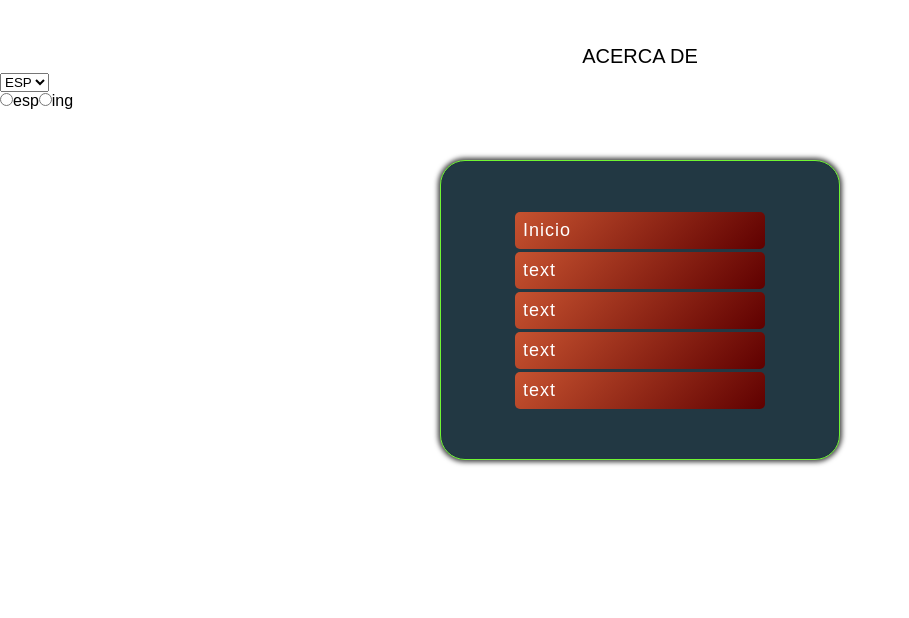
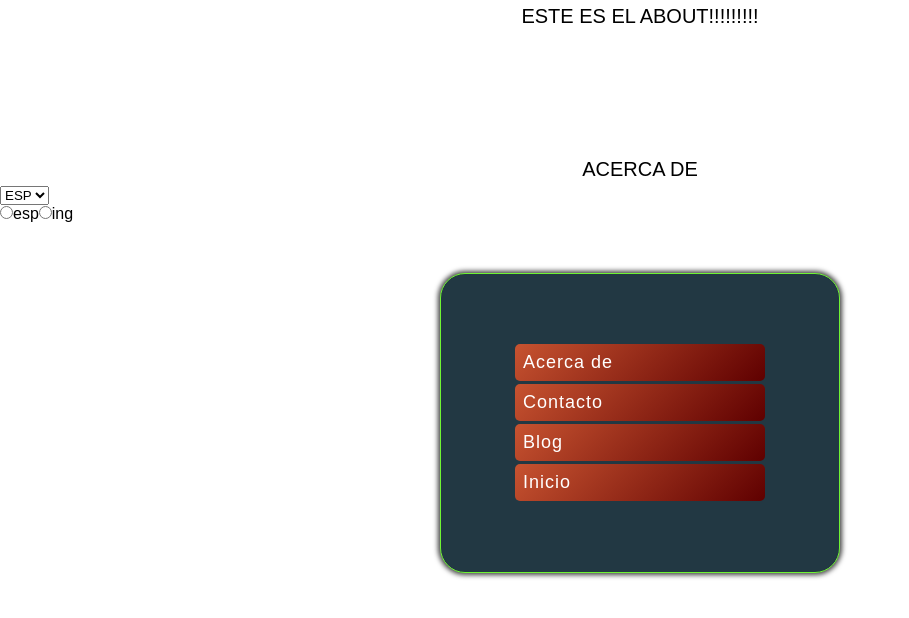
Before and after one commit to QuentinTheBard/EFI_JavaScript, a React (Create React App) app: page /About in a window 1280 px wide. Shown: the top 618 px of the page, without its empty margins (0-909 px from the left). Built offline with nearby package versions, Linux system fonts and the light colour scheme.

Commit message:
rutas añadidas

```diff
--- a/src/App.js
+++ b/src/App.js
@@ -3,21 +3,39 @@ import React from 'react';
 import Menu from './components/menuViejo'
 import MenuLang from './components/menuLeng'
 import "./CSS/switch.css"
-
-import {ThemeProvider} from './Context/ThemeContext';
+import About from './pages/About'
+import Blog from './pages/Blog'
+import Contact from './pages/Contact';
+import { ThemeProvider } from './Context/ThemeContext';
 import MenuTheme from './components/menuTheme'
-import {LanguageProvider} from './Context/LanguageContext';
-
+import { LanguageProvider } from './Context/LanguageContext';
+import ReactDOM from 'react-dom';
+import {
+  BrowserRouter as Router,
+  Routes,
+  Route, Redirect, Navigate
+} from "react-router-dom";
 
 
 function App() {
-  return(
+  return (
 
     <div className="App">
+      <Router>
+        <Routes>
+          <Route path="/About" element={<About />} />
+          <Route path="/Blog" element={<Blog />} />
+          <Route path="/Contact" element={<Contact />} />
 
-      <LanguageProvider>
-      <MenuLang />
-      </LanguageProvider>
+
+        </Routes>
+
+        <LanguageProvider>
+          <MenuLang />
+        </LanguageProvider>
+
+      </Router>;
+
 
       {/* <ThemeProvider> */}
       {/* <MenuTheme/> */}
--- a/src/components/menuLeng.js
+++ b/src/components/menuLeng.js
@@ -1,12 +1,14 @@
 import React from 'react';
 import "../CSS/style.css";
-import {useContext} from "react"
+import { useContext } from "react"
+import { Link } from 'react-router-dom';
 import LanguageContext from '../Context/LanguageContext';
 
 function Menu2() {
-    const {text, handleLanguage} = useContext(LanguageContext);
+    const { text, handleLanguage } = useContext(LanguageContext);
 
-    return(
+    return (
+
         <div>
             <div className="titleContainer">
                 <h1 className="Title">{text.About}</h1>
@@ -33,23 +35,31 @@ function Menu2() {
                     onClick={handleLanguage}
                     value="eng"
                 />
-                    <label>ing</label>
+                <label>ing</label>
             </div>
 
             <section className="section">
                 <div className="DirectionsContainer">
                     <ul>
-                        <li><a href="">{text.Home}</a></li>
-                        <li><a href="">text</a></li>
-                        <li><a href="">text</a></li>
-                        <li><a href="">text</a></li>
-                        <li><a href="">text</a></li>
+                        <li>
+                            <Link to="/About" exact >{text.About}</Link>
+                        </li>
+                        <li>
+                            <Link to="/Contact">{text.Contact}</Link>
+                        </li>
+                        <li>
+                            <Link to="/Blog">Blog</Link>
+                        </li>
+                        <li>
+                            <Link to="/">{text.Home}</Link>
+                        </li>
                     </ul>
                 </div>
             </section>
 
 
         </div>
+
     )
 }
 
--- /dev/null
+++ b/src/pages/About.jsx
@@ -0,0 +1,16 @@
+import React from "react";
+
+
+const About = () => {
+    return(
+    <div>
+
+        <h1>este es el About!!!!!!!!!</h1>
+
+
+    </div>
+)
+
+}
+
+export default About;
--- /dev/null
+++ b/src/pages/Blog.jsx
@@ -0,0 +1,16 @@
+import React from "react";
+
+
+const Blog = () => {
+    return(
+    <div>
+
+        <h1>Este es el Bloggg!!!!</h1>
+
+
+    </div>
+)
+
+}
+
+export default Blog;
--- /dev/null
+++ b/src/pages/Contact.jsx
@@ -0,0 +1,16 @@
+import React from "react";
+
+
+const Contact = () => {
+    return(
+    <div>
+
+        <h1>este es el Contact!!!</h1>
+
+
+    </div>
+)
+
+}
+
+export default Contact;
```
